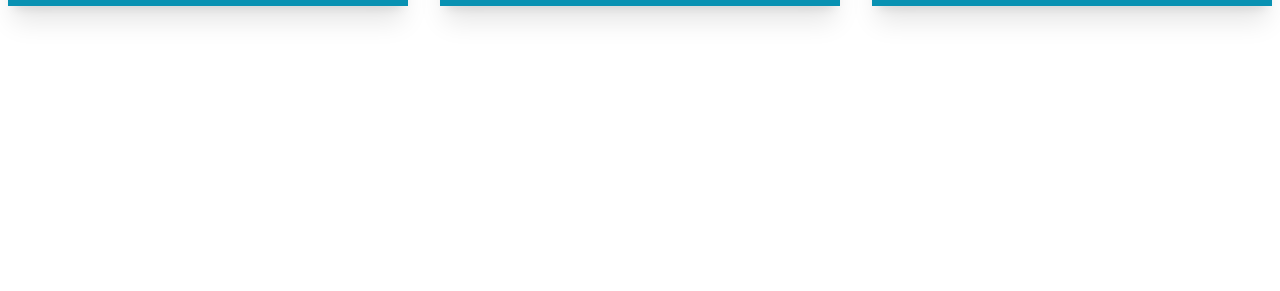
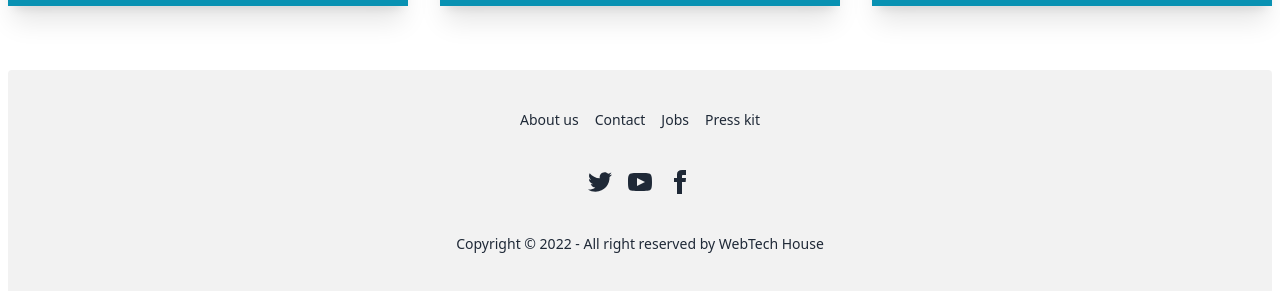
Before and after one commit to ohnadir/webTech-house-Client, a React (Create React App) app: page / in a window 1280 px wide. Shown: the part 1150-1441 px from the top of the page. Before the commit the page ends 1220 px from the top, so only its background shows below. Built offline with nearby package versions, Linux system fonts and the light colour scheme.

Commit message:
implement footer

```diff
--- a/src/Page/Home/Footer.js
+++ b/src/Page/Home/Footer.js
@@ -2,6 +2,26 @@ import React from 'react';
 
 const Footer = () => {
     return (
+        <div className="mt-16">
+            <footer class="footer footer-center p-10 bg-base-200 text-base-content rounded">
+                <div class="grid grid-flow-col gap-4">
+                    <a class="link link-hover">About us</a>
+                    <a class="link link-hover">Contact</a>
+                    <a class="link link-hover">Jobs</a>
+                    <a class="link link-hover">Press kit</a>
+                </div>
+                <div>
+                    <div class="grid grid-flow-col gap-4">
+                    <a><svg xmlns="http://www.w3.org/2000/svg" width="24" height="24" viewBox="0 0 24 24" class="fill-current"><path d="M24 4.557c-.883.392-1.832.656-2.828.775 1.017-.609 1.798-1.574 2.165-2.724-.951.564-2.005.974-3.127 1.195-.897-.957-2.178-1.555-3.594-1.555-3.179 0-5.515 2.966-4.797 6.045-4.091-.205-7.719-2.165-10.148-5.144-1.29 2.213-.669 5.108 1.523 6.574-.806-.026-1.566-.247-2.229-.616-.054 2.281 1.581 4.415 3.949 4.89-.693.188-1.452.232-2.224.084.626 1.956 2.444 3.379 4.6 3.419-2.07 1.623-4.678 2.348-7.29 2.04 2.179 1.397 4.768 2.212 7.548 2.212 9.142 0 14.307-7.721 13.995-14.646.962-.695 1.797-1.562 2.457-2.549z"></path></svg></a>
+                    <a><svg xmlns="http://www.w3.org/2000/svg" width="24" height="24" viewBox="0 0 24 24" class="fill-current"><path d="M19.615 3.184c-3.604-.246-11.631-.245-15.23 0-3.897.266-4.356 2.62-4.385 8.816.029 6.185.484 8.549 4.385 8.816 3.6.245 11.626.246 15.23 0 3.897-.266 4.356-2.62 4.385-8.816-.029-6.185-.484-8.549-4.385-8.816zm-10.615 12.816v-8l8 3.993-8 4.007z"></path></svg></a>
+                    <a><svg xmlns="http://www.w3.org/2000/svg" width="24" height="24" viewBox="0 0 24 24" class="fill-current"><path d="M9 8h-3v4h3v12h5v-12h3.642l.358-4h-4v-1.667c0-.955.192-1.333 1.115-1.333h2.885v-5h-3.808c-3.596 0-5.192 1.583-5.192 4.615v3.385z"></path></svg></a>
+                    </div>
+                </div>
+                <div>
+                    <p>Copyright © 2022 - All right reserved by WebTech House</p>
+                </div>
+            </footer>
+        </div>
 
     )
 };
--- a/src/Page/Home/Home.js
+++ b/src/Page/Home/Home.js
@@ -1,12 +1,14 @@
 import React from 'react';
 import Banner from './Banner';
+import Footer from './Footer';
 import Parts from './Parts';
 
 const Home = () => {
     return (
-        <div className='my-16'>
+        <div className='mt-16'>
             <Banner />
-            <Parts/>
+            <Parts />
+            <Footer/>
         </div>
     );
 };
```
